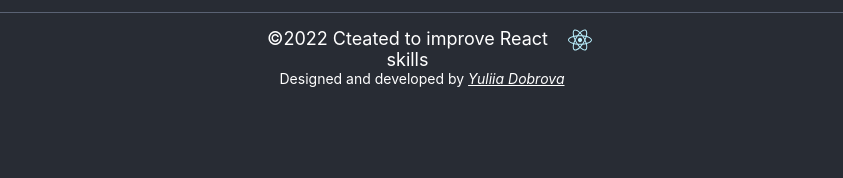
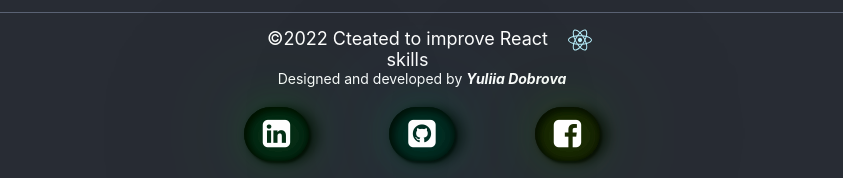
Before and after one commit to YuliaDobrova/react-practice-app, a React (Create React App) app: page / in a window 1280 px wide. Shown: the part 911-1089 px from the top of the page, without its empty margins (218-1061 px from the left). Before the commit the page ends 1018 px from the top, so only its background shows below. Built offline with nearby package versions, Linux system fonts and the light colour scheme; no server answers.

Commit message:
social links added

```diff
--- a/public/index.html
+++ b/public/index.html
@@ -5,6 +5,10 @@
     <link rel="icon" href="%PUBLIC_URL%/favicon.ico" />
     <meta name="viewport" content="width=device-width, initial-scale=1" />
     <title>React Practice App</title>
+    <link
+      rel="stylesheet"
+      href="https://stackpath.bootstrapcdn.com/font-awesome/4.7.0/css/font-awesome.min.css"
+    />
   </head>
   <body>
     <div id="root"></div>
--- a/src/components/footer/Footer.js
+++ b/src/components/footer/Footer.js
@@ -3,6 +3,7 @@ import React from 'react';
 import Container from '../container/Container';
 import sprite from '../../images/sprite.svg';
 import './Footer.css';
+import SocialIcons from '../socialIcons/SocialIcons';
 
 const Footer = () => {
   return (
@@ -16,15 +17,18 @@ const Footer = () => {
         </div>
         <p className="FooterDeveloperText">
           Designed and developed by{' '}
-          <a
+          {/* <a
             href="https://www.linkedin.com/in/yuliia-dobrova-37a335217/"
             target="_blank"
             rel="noreferrer"
             className="Developer"
-          >
-            Yuliia Dobrova
-          </a>
+          > */}
+          <b>
+            <i>Yuliia Dobrova</i>
+          </b>
+          {/* </a> */}
         </p>
+        <SocialIcons />
       </Container>
     </footer>
   );
--- /dev/null
+++ b/src/components/socialIcons/SocialIcons.css
@@ -0,0 +1,43 @@
+.container {
+  margin-top: 20px;
+  display: flex;
+  justify-content: center;
+  align-items: center;
+}
+
+#linkedin,
+#github,
+#facebook {
+  font-size: 2em;
+  background-color: #18191f;
+  color: #fff;
+  box-shadow: 2px 2px 2px #00000080, 10px 1px 12px #00000080,
+    2px 2px 10px #00000080, 2px 2px 3px #00000080, inset 2px 2px 10px #00000080,
+    inset 2px 2px 10px #00000080, inset 2px 2px 10px #00000080,
+    inset 2px 2px 10px #00000080;
+  border-radius: 29px;
+  padding: 11px 19px;
+  margin: 0 40px;
+  animation: animate 3s linear infinite;
+  text-shadow: 0 0 50px #0072ff, 0 0 100px #0072ff, 0 0 150px #0072ff,
+    0 0 200px #0072ff;
+  cursor: pointer;
+}
+#linkedin {
+  animation-delay: 0.3s;
+}
+#facebook {
+  animation-delay: 0.7s;
+}
+#github {
+  animation-delay: 0.1s;
+}
+
+@keyframes animate {
+  from {
+    filter: hue-rotate(0deg);
+  }
+  to {
+    filter: hue-rotate(360deg);
+  }
+}
--- /dev/null
+++ b/src/components/socialIcons/SocialIcons.jsx
@@ -0,0 +1,26 @@
+import React from 'react';
+import './SocialIcons.css';
+
+const SocialIcons = () => {
+  return (
+    <div class="container">
+      <a
+        href="https://www.linkedin.com/in/yuliia-dobrova-37a335217/"
+        target="_black"
+      >
+        <i class="fa fa-linkedin-square" id="linkedin"></i>
+      </a>
+      <a href="https://github.com/YuliaDobrova" target="_black">
+        <i class="fa fa-github-square github" id="github"></i>
+      </a>
+      <a
+        href="https://www.facebook.com/profile.php?id=100011297070190"
+        target="_black"
+      >
+        <i class="fa fa-facebook-square" id="facebook"></i>
+      </a>
+    </div>
+  );
+};
+
+export default SocialIcons;
--- a/src/pages/HomePage.jsx
+++ b/src/pages/HomePage.jsx
@@ -55,11 +55,10 @@ const HomePage = () => {
               alt="Yulia's photo"
               width="100"
               height="100"
-              style={{ borderRadius: '20%', cursor: "pointer"}}
+              style={{ borderRadius: '20%', cursor: 'pointer' }}
               onClick={() => {
                 setModalPhotoActive(true);
               }}
-
             />
           </div>
         </div>
```
